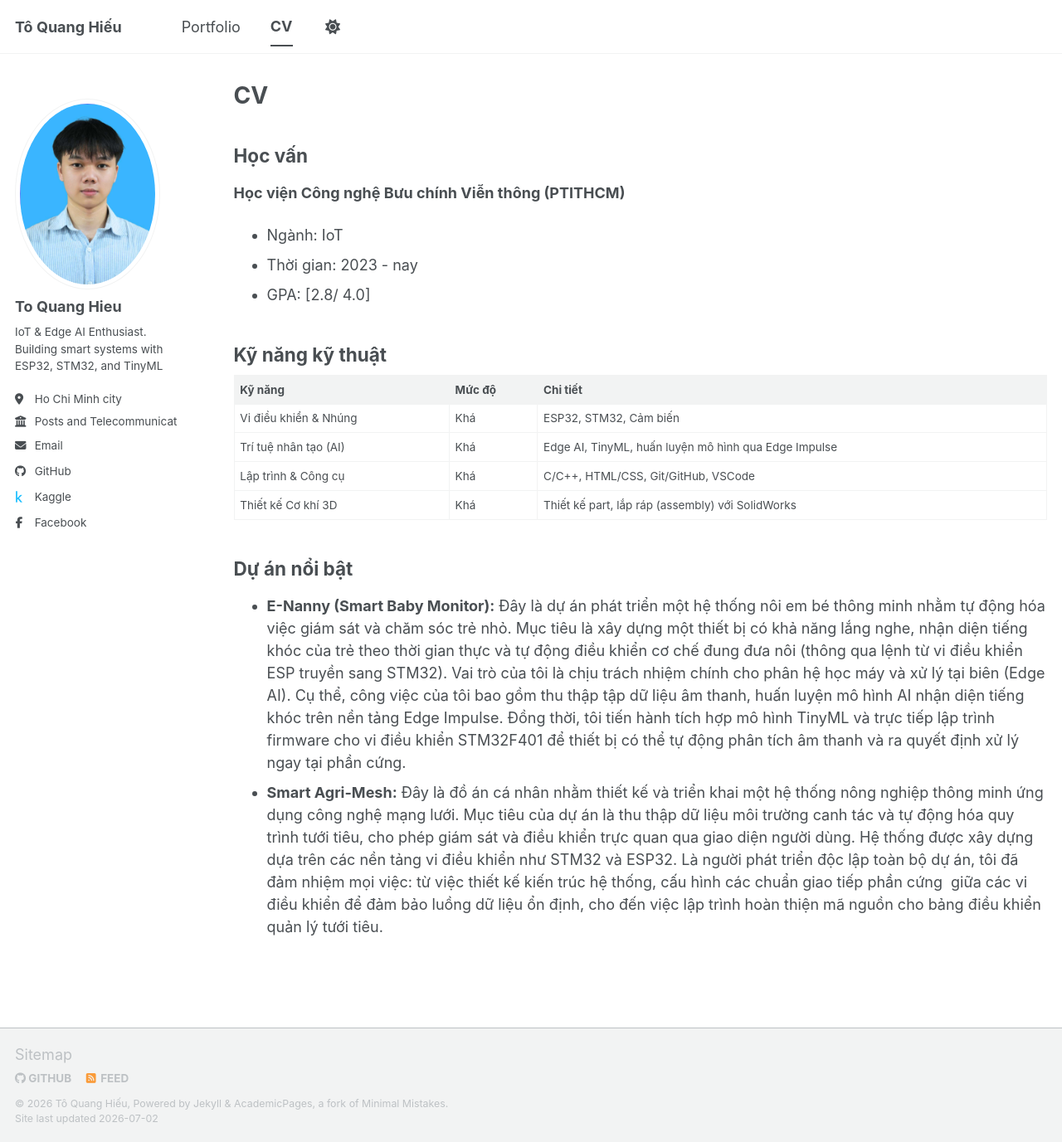
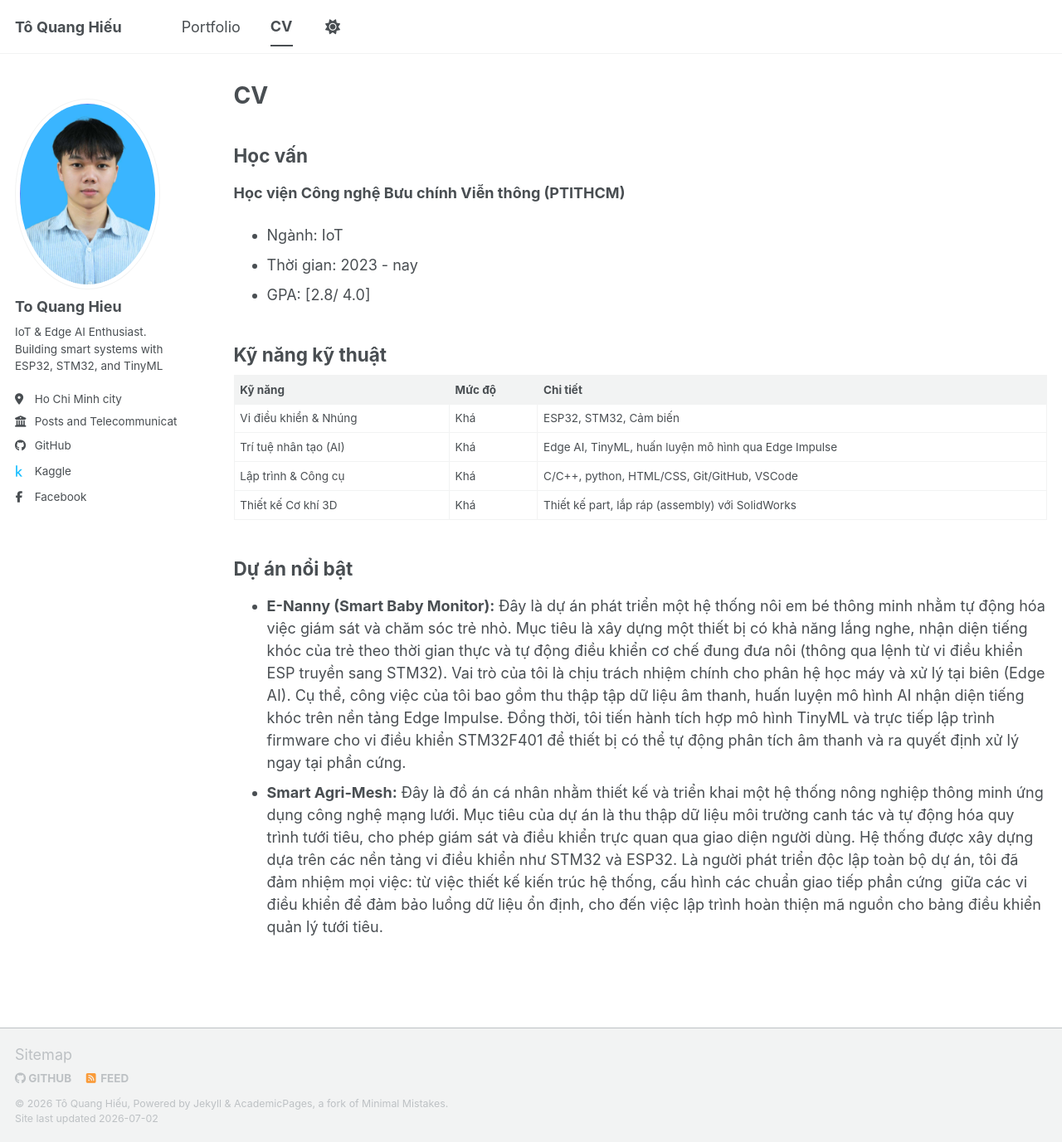
Before and after one commit to Hieuto0409/Hieuto0409.github.io, a Jekyll site: the page built from _pages/cv.md, in a window 1280 px wide and 1377 px high. Shown: the whole window at 83% size. Built offline with Jekyll 4.4.1, drawn with Linux system fonts in a browser that asks for light colours; a script bundle is joined from its source files by our own code; library files that are not in the unit come from our copies; some of the changed lines change nothing that is shown.

Commit message:
Update contact information and enhance CV skills section

```diff
--- a/_config.yml
+++ b/_config.yml
@@ -31,7 +31,7 @@ author:
   location: "Ho Chi Minh city"
   employer: "Posts and Telecommunications Institute of Technology"
   uri: # URL
-  email: "toquanghieubmt123@gmail.com"
+  toquanghieubmt123@gmail.com: "toquanghieubmt123@gmail.com"
 
   # Academic websites
   academia: # URL
@@ -51,14 +51,14 @@ author:
   bitbucket: # Username - Update with your username on the site
   codepen: # Username
   dribbble: # Username
-  github: "https://github.com/Hieuto0409"
+  github: "Hieuto0409"
   kaggle: "toquanghieu"
   stackoverflow: # User number or user number and name (i.e., use "1" or "1/jeff-atwood")
 
   # Social media
   artstation: # Username
   bluesky: # Replace this with you Bluesky username
-  facebook: "https://www.facebook.com/profile.php?id=100082642095378"
+  facebook: "https://www.facebook.com/toquanghieu0409"
   flickr: # Username
   foursquare: # Username
   goodreads: # Username
@@ -138,7 +138,7 @@ yandex_site_verification:
 twitter:
   username: &twitter
 facebook:
-  username:
+  username: "toquanghieu0409"
   app_id:
   publisher:
 og_image: # Social media default site image
--- a/_pages/cv.md
+++ b/_pages/cv.md
@@ -19,7 +19,7 @@ author_profile: true
 | --------------------- | ------ | ---------------------------------------------------- |
 | Vi điều khiển & Nhúng | Khá    | ESP32, STM32, Cảm biến                               |
 | Trí tuệ nhân tạo (AI) | Khá    | Edge AI, TinyML, huấn luyện mô hình qua Edge Impulse |
-| Lập trình & Công cụ   | Khá    | C/C++, HTML/CSS, Git/GitHub, VSCode                  |
+| Lập trình & Công cụ   | Khá    | C/C++, python, HTML/CSS, Git/GitHub, VSCode          |
 | Thiết kế Cơ khí 3D    | Khá    | Thiết kế part, lắp ráp (assembly) với SolidWorks     |
 
 ## Dự án nổi bật
```
